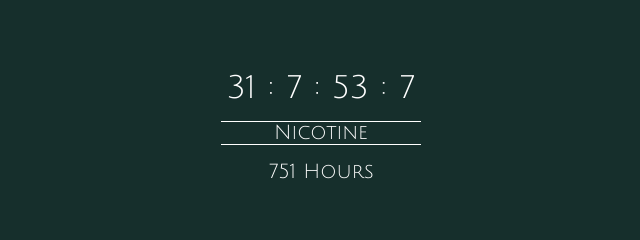
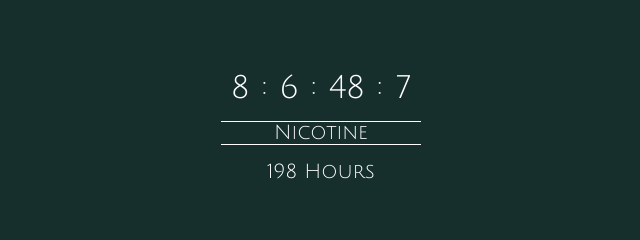
Before and after one commit to sarveshxv/TimeElapsed, a plain HTML site: page index.html in a window 1280 px wide. Shown: the part 153-393 px from the top of the page, 319-959 px from the left. Drawn offline with Linux system fonts and the light colour scheme.

Commit message:
Update index.html

```diff
--- a/index.html
+++ b/index.html
@@ -167,7 +167,7 @@
         updateClock();
 
         // Assuming you have a variable 'startTime' representing the task start time
-        const startTimeNic = new Date('2024-06-02T22:40:00');
+        const startTimeNic = new Date('2024-06-25T23:45:00');
         const startTimeIns = new Date('2024-05-23T00:00:00'); // Replace with your actual start time
 
         // Function to update the total hours and seconds
```
